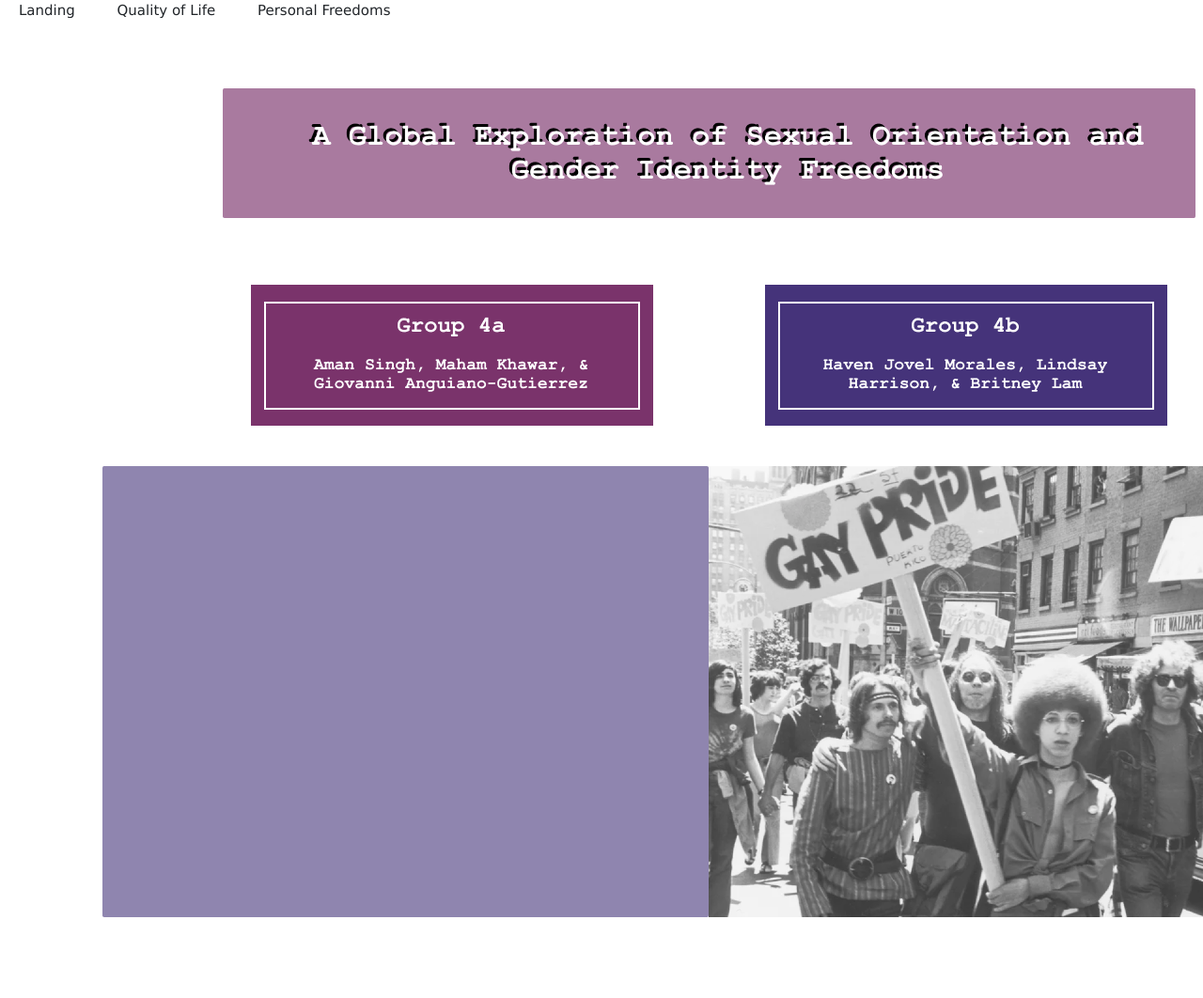
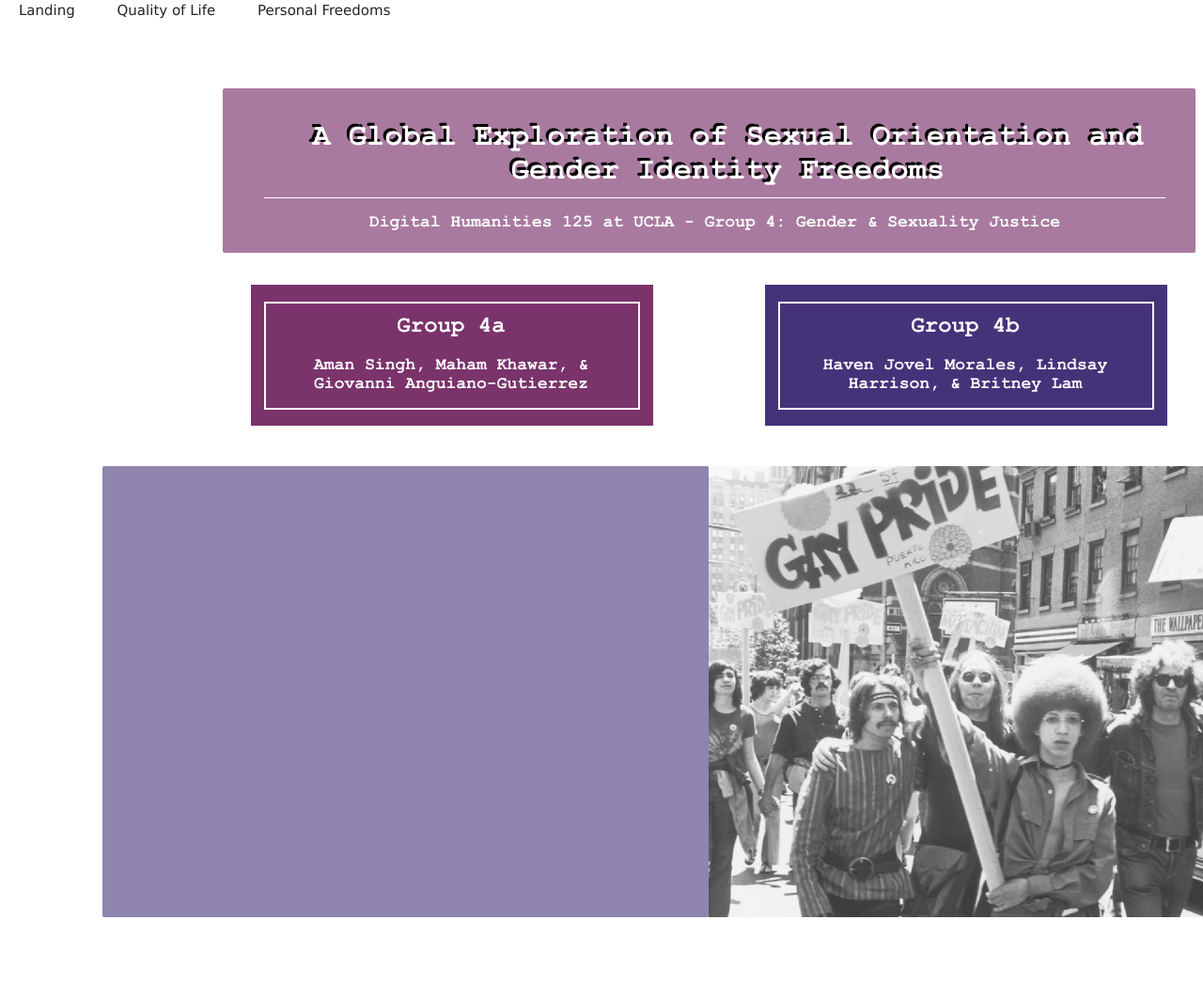
Before and after one commit to LHarrison36/DH125-Final-Project, a Jekyll site: the page built from index.md, in a window 1280 px wide. Shown: the whole page at 94% size. Built offline with Jekyll 4.4.1, drawn with Linux system fonts in a browser that asks for light colours.

Commit message:
Update index.md

```diff
--- a/index.md
+++ b/index.md
@@ -3,4 +3,4 @@ title: Landing
 layout: template
 filename: index
 ---
-![Title page](Landing2.png)
+![Title page](Landing3.png)
```
